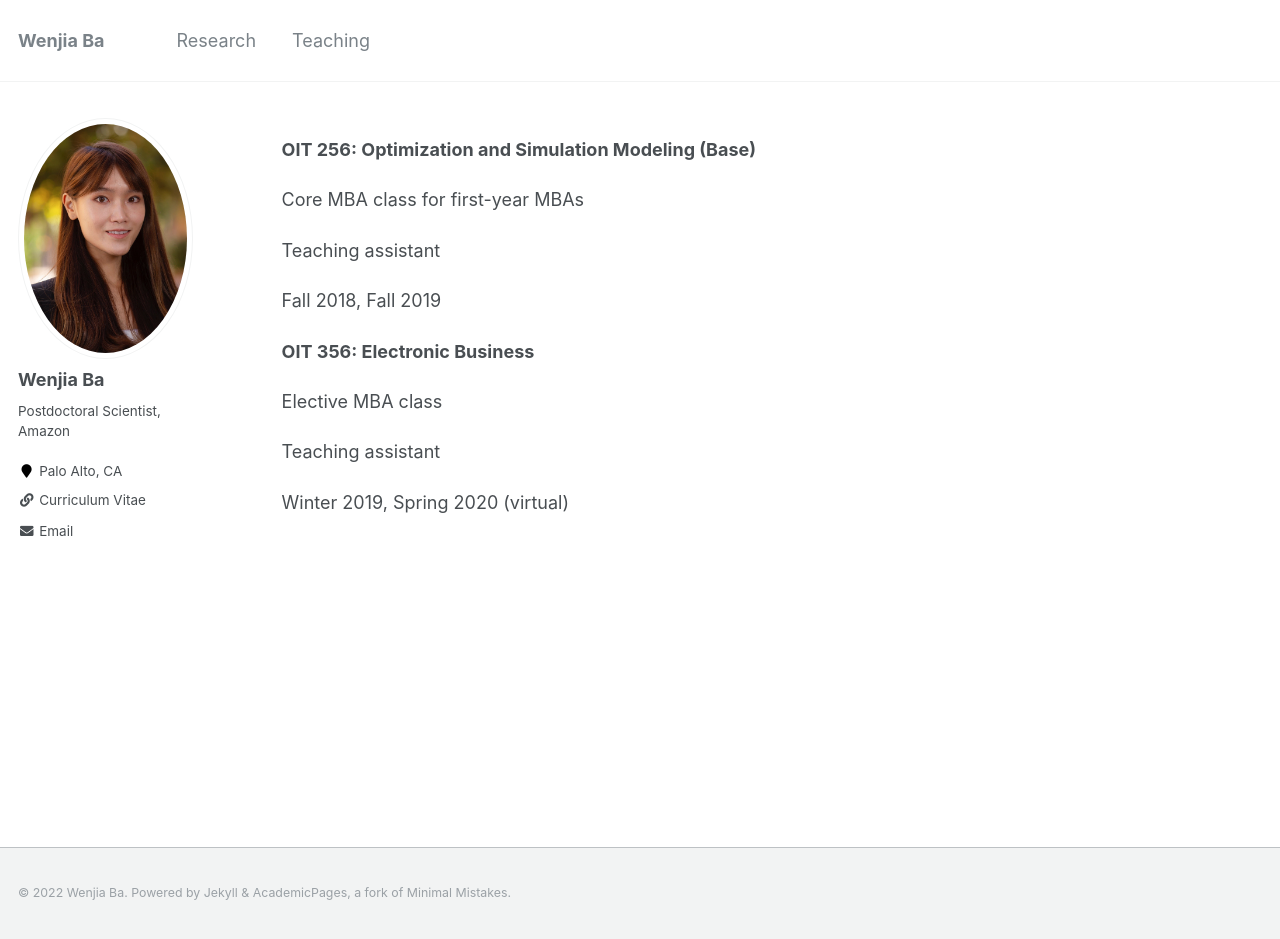
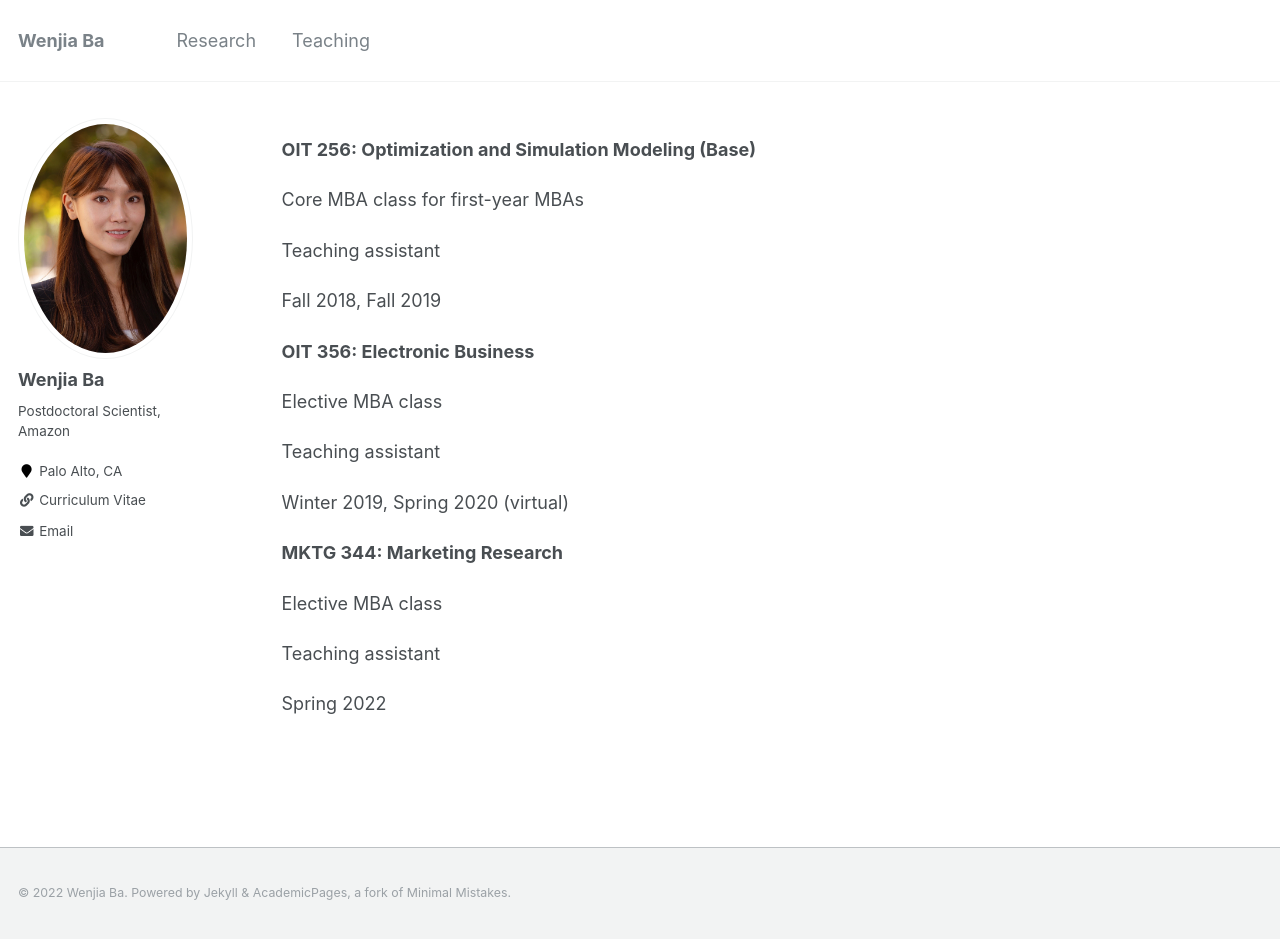
Before and after one commit to wenjiaba/wenjiaba.github.io, a Jekyll site: the page built from _pages/teaching.md, in a window 1280 px wide and 939 px high. Built offline with Jekyll 4.4.1, drawn with Linux system fonts in a browser that asks for light colours.

Commit message:
Update teaching.md

```diff
--- a/_pages/teaching.md
+++ b/_pages/teaching.md
@@ -20,3 +20,11 @@ Elective MBA class
 Teaching assistant
 
 Winter 2019, Spring 2020 (virtual)
+
+**MKTG 344: Marketing Research**
+
+Elective MBA class
+
+Teaching assistant
+
+Spring 2022
```
